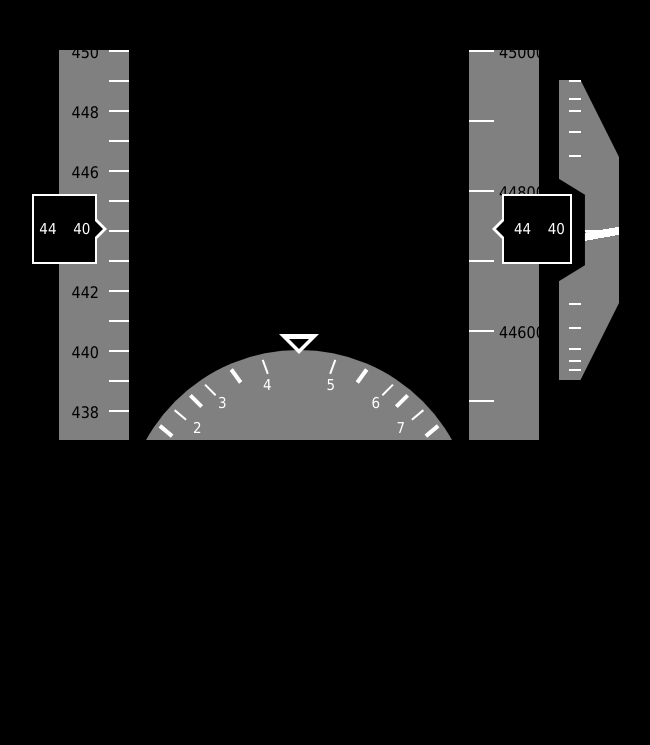
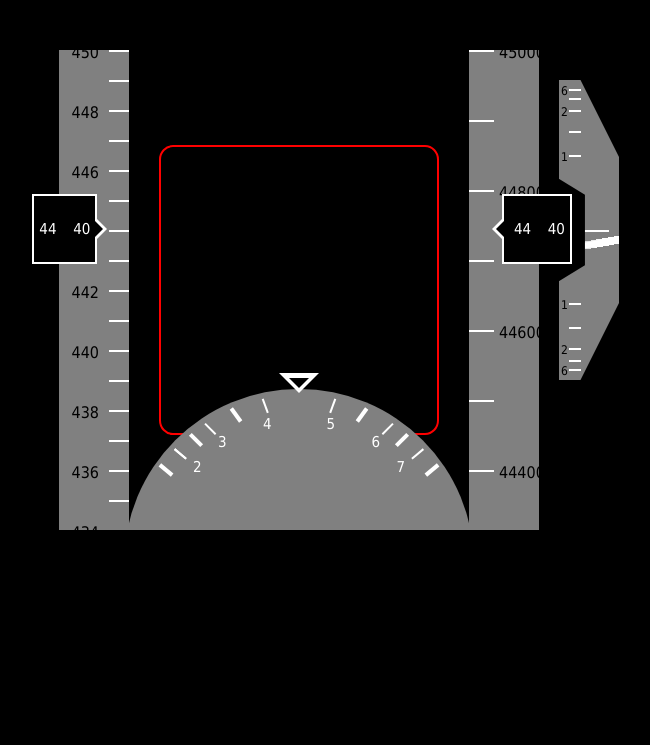
Before and after one commit to SVDevelop/simulator, a website: page app/index.html in a window 1280 px wide. Shown: the whole page, without its empty margins (341-991 px from the left). Drawn offline with Linux system fonts and the light colour scheme.

Commit message:
fixed class

```diff
--- a/app/index.html
+++ b/app/index.html
@@ -8,6 +8,7 @@
 </head>
 <body>
 	<div class="container">
+		<div class="center-display"></div>
 		<div class="left-panel__wrapper">
 			<div class="left-panel"> <!-- 25 -->
 				<div class="left-panel__item"></div>
@@ -110,8 +111,9 @@
 			<div class="right-panel__trapezoid"></div>
 		</div>
 		<div class="speedometr">
-			<div class="triangle"></div>
 
+
+			<div class="ris-w"></div>
 			<div class="ris-w"></div>
 			<div class="ris-w"></div>
 			<div class="ris-w"></div>
@@ -134,9 +136,9 @@
 			<span class="s-5">5</span>
 			<span class="s-6">6</span>
 			<span class="s-7">7</span>
-			<div class="strelka"></div>
+			<div class="triangle"></div>
+			<!-- <div class="strelka"></div> -->
 		</div>
-		<div class="black"></div>
 	</div>
 </body>
 </html>
--- a/app/less/main.less
+++ b/app/less/main.less
@@ -27,6 +27,18 @@ body{
 	overflow:hidden;
 	background-color: @main-bg;
 	position:relative;
+}
+.center-display {
+	position: absolute;
+	width: 280px;
+	height: 290px;
+	top: 50%;
+	left: 50%;
+	transform: translate(-50%, -50%);
+	border: 2px solid red;
+	border-radius: 5%;
+	display: block;
+
 }
 .left-panel {
 	position: absolute;
@@ -319,6 +331,8 @@ body{
 		border: none;
 		background: @scale;
 		&--fixed {
+			margin: 0;
+			padding: 0;
 			position:absolute;
 			left: 10px;
 			width:12px;
@@ -328,74 +342,77 @@ body{
 			&:after {// цыфры через одну
 				content: '';
 				position: absolute;
-				top: -7px;
-				left: 2px;
+				top: -5px;
+				left: -8px;
+				font-size: 12px;
 			}
-			&:nth-child(1) {
-				top: 3%!important;
+			// 1 элемент стрелка
+			&:nth-child(2) {
+				top: 3%;
+
 				&:after {
-					content: "asd";
+					content: "6";
 				}
 			}
-			&:nth-child(2) {
+			&:nth-child(3) {
 				top: 6%;
 				&:after {
 					content: "";
 				}
 			}
-			&:nth-child(3) {
+			&:nth-child(4) {
 				top: 10%;
 				&:after {
-					content: "";
+					content: "2";
 				}
 			}
-			&:nth-child(4) {
+			&:nth-child(5) {
 				top: 17%;
 				&:after {
 					content: "";
 				}
 			}
-			&:nth-child(5) {
+			&:nth-child(6) {
 				top: 25%;
 				&:after {
-					content: "";
+					content: "1";
 				}
 			}
-			&:nth-child(6) {/* центральная */
+			&:nth-child(7) {/* центральная */
 				top: 50%;
 				width: 40px;
 				&:after {
 					content: "";
 				}
 			}
-			&:nth-child(7) {
+			&:nth-child(8) {
 				bottom: 25%;
 				&:after {
-					content: "";
+					content: "1";
 				}
 			}
-			&:nth-child(8) {
+			&:nth-child(9) {
 				bottom: 17%;
 				&:after {
 					content: "";
 				}
 			}
-			&:nth-child(9) {
+			&:nth-child(10) {
 				bottom: 10%;
 				&:after {
-					content: "";
+					content: "2";
 				}
 			}
-			&:nth-child(10) {
+			&:nth-child(11) {
 				bottom: 6%;
 				&:after {
 					content: "";
 				}
 			}
-			&:nth-child(11) {
+			&:nth-child(12) {
 				bottom: 3%;
 				&:after {
-					content: "";
+					content: "6";
 				}
 			}
 		}
@@ -558,14 +575,14 @@ body{
 		}
 	}
 	&__strelka {
-		width: 125px;
+		width: 110px;
 		height: 8px;
 		background-color: @indicator-border;
 		border-radius: 50% 5px 5px 50%;
 		position: absolute;
 		right: -50px;
-		top: calc(50% - 8px / 2);
-		transform: rotate(-10deg);
+		top: 49%;
+		transform: rotate(30deg);/* угол стрелки */
 		transform-origin: 100%;
 		animation-name: strelka;
 		transition:.6s;
@@ -605,8 +622,10 @@ body{
 	height: 350px;
 	border: solid 4px transparent;
 	border-radius: 50%;
-	margin: 300px auto;
-	position:relative;
+	left: 50%;
+	bottom: -80%;
+	transform: translate(-50%, -50%);
+	position: absolute;
 	background: @panel-bg;
 }
 .triangle {
@@ -637,14 +656,6 @@ body{
 	border-bottom-color: transparent;
 }
 
-.black{  /* обрезает низ спидометра */
-	width:100%;
-	height:95px;
-	background: @main-bg;
-	position:absolute;
-	bottom:-5px;
-	left:0px;
-}
 .ris-w{
 	/*    áåëûå ðèñêè*/
 	position:absolute;
@@ -653,9 +664,9 @@ body{
 	background-color: @indicator-border;
 }
 .ris-w:nth-child(1){
-/*   top:60px;
-  left:45px;
-  transform: rotate(40deg); */
+	top:60px;
+	left:45px;
+	transform: rotate(40deg);
 }
 .ris-w:nth-child(2){
 	top:60px;
```
Also changed, not shown: app/css/main.css.
